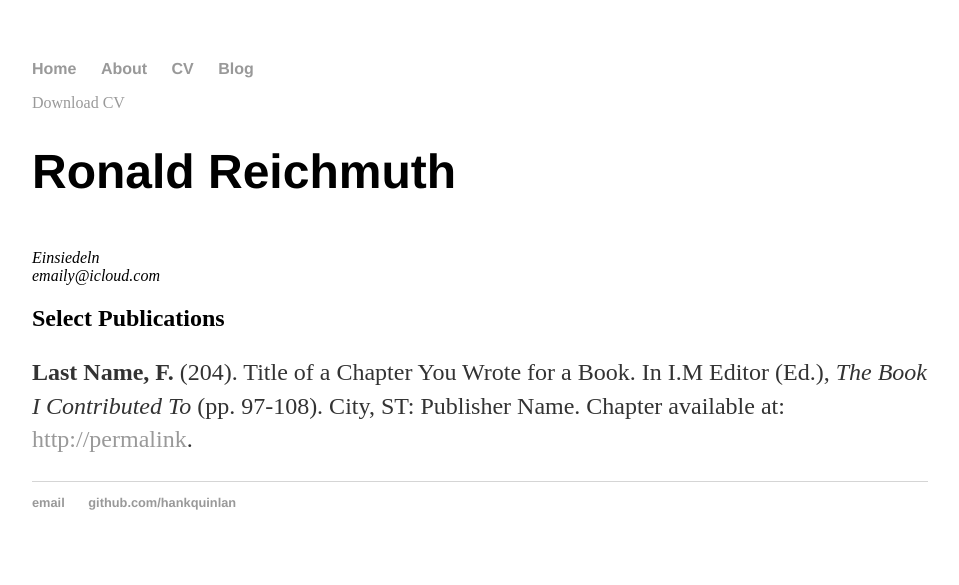
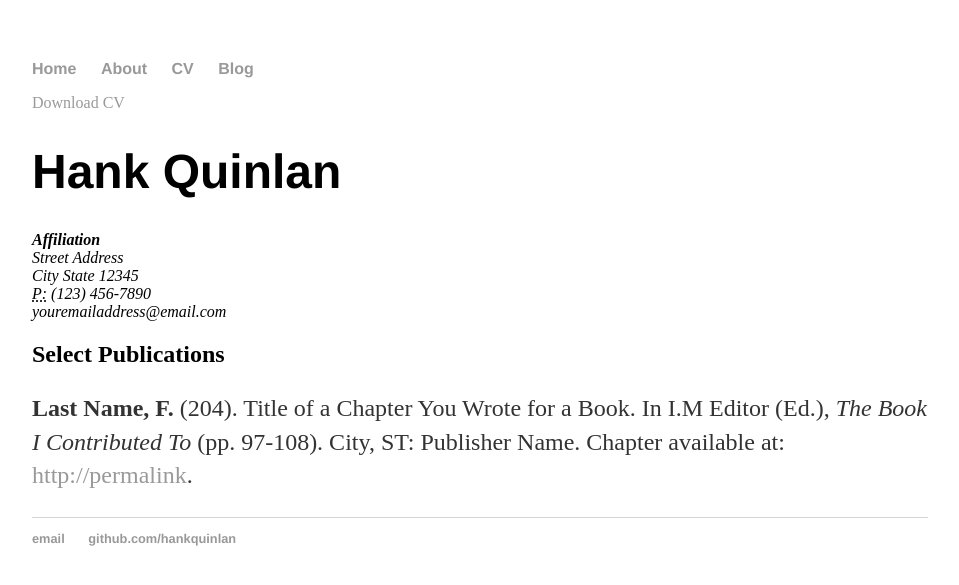
Before and after one commit to ronaldreichmuth/ronaldreichmuth.github.io, a Jekyll site: the page built from cv/index.html, in a window 1280 px wide. Shown: the top 585 px of the page, without its empty margins (160-1119 px from the left). Built offline with Jekyll 4.4.1, drawn with Linux system fonts in a browser that asks for light colours.

Commit message:
Update index.html

```diff
--- a/cv/index.html
+++ b/cv/index.html
@@ -1,14 +1,17 @@
 ---
 layout: default
-title: CV of Ronald Reichmuth
+title: CV of Your Name
 ---
+
 	<div class="cv">
 		<a href="#" class="download" title="Download CV as PDF">Download CV</a>
-					<h1>Ronald Reichmuth</h1>
+					<h1>Hank Quinlan</h1>
 					<address>
-					<strong></strong><br>
-					Einsiedeln<br>
-					<span class="obfuscate">emaily@icloud.com</span>
+					<strong>Affiliation</strong><br>
+					Street Address<br>
+					City State 12345<br>
+					<abbr title="phone">P:</abbr> (123) 456-7890<br>
+					<span class="obfuscate">youremailaddress@email.com</span>
 					</address>
 
 					<h2>Select Publications</h2>
```
